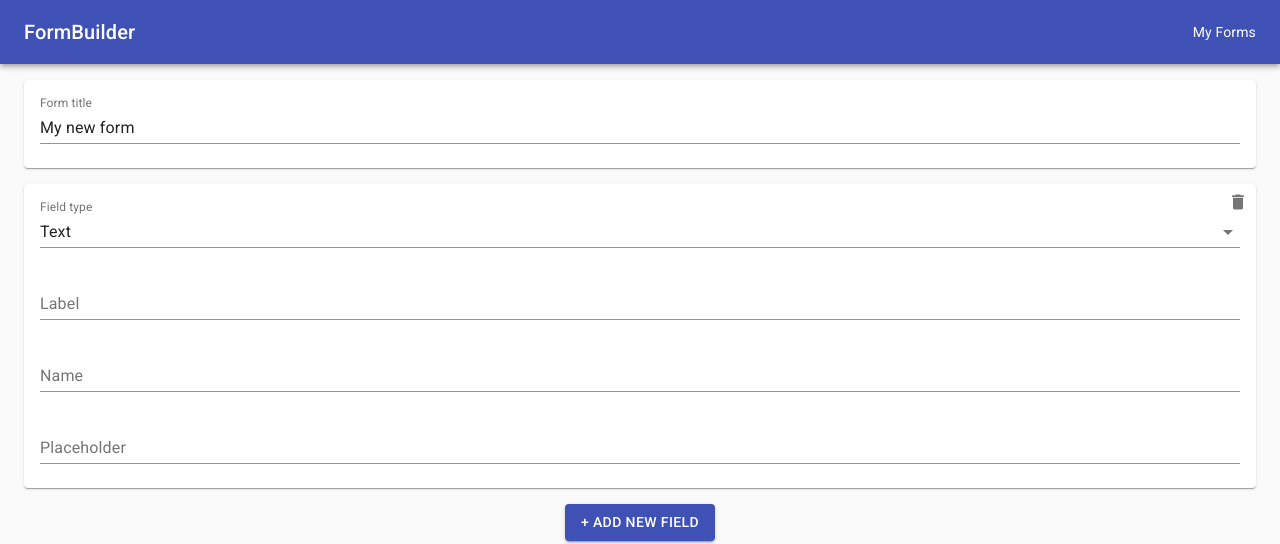
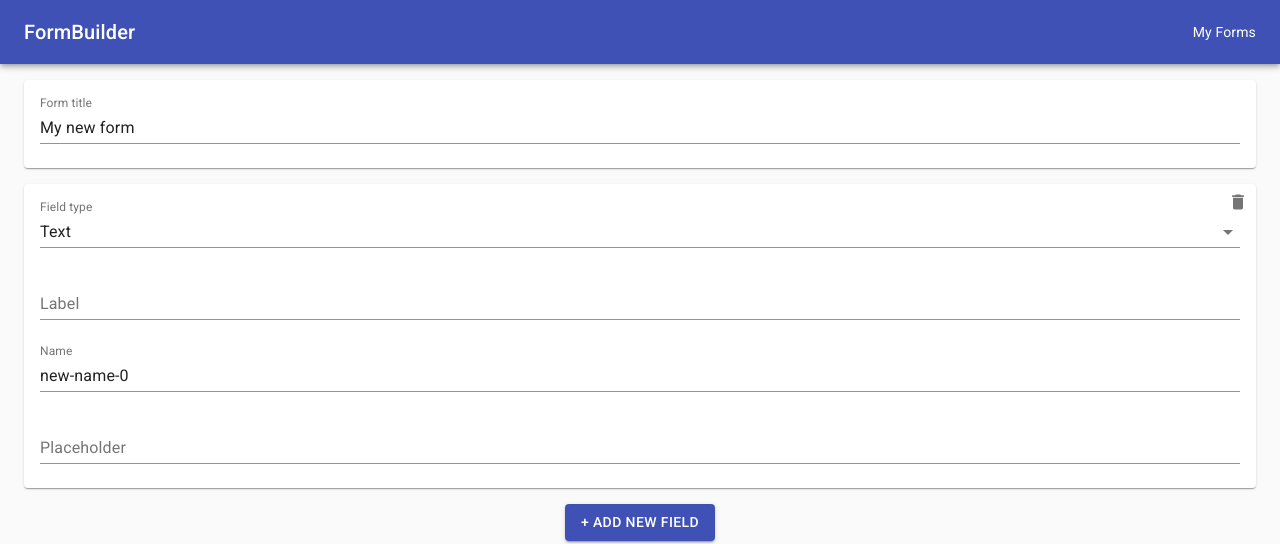
Before and after one commit to cousinzodin/form-builder, a React (Create React App) app: page /constructor in a window 1280 px wide. Both pictures are taken after a click on the button "+ ADD NEW FIELD". Shown: the top 544 px of the page. Built offline with nearby package versions, Linux system fonts and the light colour scheme.

Commit message:
add moving fields

```diff
--- a/package.json
+++ b/package.json
@@ -10,6 +10,7 @@
     "classnames": "^2.2.6",
     "prop-types": "^15.7.2",
     "react": "^16.9.0",
+    "react-beautiful-dnd": "^11.0.5",
     "react-dom": "^16.9.0",
     "react-redux": "^7.1.1",
     "react-router-dom": "^5.0.1",
--- a/src/components/pages/FormConstructorPage.js
+++ b/src/components/pages/FormConstructorPage.js
@@ -5,10 +5,8 @@ import * as actionTypes from '../../store/actions';
 import {Paper, Fab, Button, CircularProgress} from '@material-ui/core/';
 import styled from '../hoc/styled';
 import Layout from '../layout/Layout';
-//import FormItem from '../shared/FormItem';
-import FormConstructorItem from '../shared/FormConstructorItem';
+import FormConstructorList from '../shared/FormConstructorList';
 import FormInput from '../shared/FormInput';
-import ButtonDelete from "../shared/ButtonDelete";
 import withErrorHandler from "../hoc/withErrorHandler";
 
 const StyledPaper = styled(Paper)(theme => ({
@@ -18,8 +16,16 @@ const StyledPaper = styled(Paper)(theme => ({
   marginTop: theme.spacing(2),
   color: theme.palette.text.secondary,
   textAlign: 'left',
-  position: 'relative'
 }));
+
+
+const reorder = (list, startIndex, endIndex) => {
+  const result = [...list];
+  const [removed] = result.splice(startIndex, 1);
+  result.splice(endIndex, 0, removed);
+
+  return result;
+};
 
 class FormConstructorPage extends React.Component {
   id = this.props.match.params.id
@@ -79,7 +85,7 @@ class FormConstructorPage extends React.Component {
   addField = () => {
     const newField = {
       type: "text",
-      name: "",
+      name: "new-name-" + this.state.fields.length,
       label: "",
       placeholder: "",
     }
@@ -93,15 +99,33 @@ class FormConstructorPage extends React.Component {
   }
 
   handleFieldChange = (field, index) => {
-    // console.log(field);
+   // console.log(field, index);
     const updatedFields = [...this.state.fields];
     updatedFields[index] = field;
     this.setState({fields: updatedFields});
-    // console.log(updatedFields);
+     console.log(updatedFields);
   }
 
   handleNameChange = (e) => {
     this.setState({name: e.target.value});
+  }
+
+  reorderFields = result => {
+    if (!result.destination) {
+      return;
+    }
+
+    if (result.destination.index === result.source.index) {
+      return;
+    }
+
+    const fields = reorder(
+      this.state.fields,
+      result.source.index,
+      result.destination.index
+    );
+
+    this.setState({fields});
   }
 
   render() {
@@ -112,19 +136,7 @@ class FormConstructorPage extends React.Component {
           <StyledPaper>
             <FormInput onChange={this.handleNameChange} label="Form title" id="new-form-title-field" placeholder="My new form" value={this.state.name} />
           </StyledPaper>
-          {this.state.fields.map((field, index) => (
-            <StyledPaper key={field.name + index}>
-              <ButtonDelete onClick={() => this.deleteField(field.name)} />
-              <FormConstructorItem
-                onFieldChange={(field) => this.handleFieldChange(field, index)}
-                type={field.type}
-                name={field.name}
-                label={field.label}
-                placeholder={field.placeholder}
-                items={field.items}
-                default={field.default} />
-            </StyledPaper>
-          ))}
+          <FormConstructorList fields={this.state.fields} onDragEnd={this.reorderFields} onFieldChange={this.handleFieldChange} onDelete={this.deleteField}/>
           <Button onClick={this.addField} variant="contained" color="primary">+ Add new field</Button>
         </React.Fragment>;
     }
@@ -135,8 +147,6 @@ class FormConstructorPage extends React.Component {
     );
   }
 }
-
-
 
 const mapStateToProps = state => {
   return {
--- a/src/components/shared/FormConstructorItem.js
+++ b/src/components/shared/FormConstructorItem.js
@@ -6,6 +6,17 @@ import ButtonDelete from "./ButtonDelete";
 import FormSelect from "./FormSelect";
 import {formatToSnakeCase} from "../../utils";
 import {Button, Paper, Typography} from '@material-ui/core';
+import {Draggable} from 'react-beautiful-dnd';
+
+const StyledPaperBig = styled(Paper)(theme => ({
+  padding: theme.spacing(2),
+  paddingTop: 0,
+  marginBottom: theme.spacing(2),
+  marginTop: theme.spacing(2),
+  color: theme.palette.text.secondary,
+  textAlign: 'left',
+  position: 'relative'
+}));
 
 const StyledPaper = styled(Paper)(theme => ({
   padding: theme.spacing(2),
@@ -100,13 +111,13 @@ export default class FormConstructorItem extends React.Component {
     const {type, name, label, placeholder, items, defaultOption} = state;
     switch (type) {
       case 'dropdown':
-        this.props.onFieldChange({type, name, label, items, default: defaultOption});
+        this.props.onFieldChange({type, name, label, items, default: defaultOption}, this.props.index);
         break;
       case 'checkmark':
-        this.props.onFieldChange({type, name, label});
+        this.props.onFieldChange({type, name, label}, this.props.index);
         break;
       default:
-        this.props.onFieldChange({type, name, label, placeholder});
+        this.props.onFieldChange({type, name, label, placeholder}, this.props.index);
     }
   }
 
@@ -114,10 +125,22 @@ export default class FormConstructorItem extends React.Component {
     this.save(this.state);
   }
 
+  delete = () => {
+    this.props.onDelete(this.state.name);
+  }
+
   render() {
     const {type, name, label, placeholder, items, defaultOption} = this.state;
     return (
-      <div>
+
+      <Draggable draggableId={name} index={this.props.index}>
+        {provided => (
+          <div ref={provided.innerRef}
+            {...provided.draggableProps}
+            {...provided.dragHandleProps}>
+
+            <StyledPaperBig>
+              <ButtonDelete onClick={this.delete} />
               <FormSelect onChange={this.onTypeChange} label="Field type" name={"type"} options={this.types} value={type} defaultOption={defaultOption} />
               <FormInput onChange={this.onChange} onBlur={this.onBlur} label="Label" name={"label"} placeholder="My field" type="text" value={label} />
               <FormInput onBlur={this.onBlur} onChange={this.onChange} label="Name" name={"name"} placeholder="my-field" type="text" value={name} />
@@ -128,7 +151,7 @@ export default class FormConstructorItem extends React.Component {
                   {(items && items.length) ? items.map((option, index) => {
                     const i = index + 1;
                     return (<StyledPaper key={index} elevation={0}>
-                <ButtonDelete onClick={() => this.deleteOption(option.value)}/>
+                      <ButtonDelete onClick={() => this.deleteOption(option.value)} />
                       <FormInput onChange={(e) => this.onOptionChange(e, index)} onBlur={this.onBlur} label={"Option " + i + " name"} name="name" id={"option-name-field-" + i} placeholder="Option name" type="text" value={option.name} />
                       <FormInput onChange={(e) => this.onOptionChange(e, index)} onBlur={this.onBlur} label={"Option " + i + " value"} name="value" id={"option-value-field-" + i} placeholder="option-value" type="text" value={option.value} />
                     </StyledPaper>)
@@ -140,7 +163,15 @@ export default class FormConstructorItem extends React.Component {
                 </React.Fragment>
                 : null
               }
-      </div >
+            </StyledPaperBig >
+
+          </div>
+
+        )}
+      </Draggable>
+
+
+
 
 
     )
@@ -148,6 +179,7 @@ export default class FormConstructorItem extends React.Component {
 }
 
 FormConstructorItem.propTypes = {
+  inmex: PropTypes.number,
   id: PropTypes.string,
   label: PropTypes.string,
   type: PropTypes.string,
--- /dev/null
+++ b/src/components/shared/FormConstructorList.js
@@ -0,0 +1,34 @@
+import React from 'react';
+import {DragDropContext, Droppable} from 'react-beautiful-dnd';
+import FormConstructorItem from './FormConstructorItem';
+
+export default function FormConstructorList(props) {
+  const {fields, onFieldChange, onDragEnd, onDelete} = props;
+
+  const items = fields.map((field, index) => (
+    <FormConstructorItem
+      key={field.name}
+      index={index}
+      onFieldChange={onFieldChange}
+      onDelete={onDelete}
+      type={field.type}
+      name={field.name}
+      label={field.label}
+      placeholder={field.placeholder}
+      items={field.items}
+      default={field.default} />
+  ));
+
+  return (
+    <DragDropContext onDragEnd={onDragEnd}>
+      <Droppable droppableId="list">
+        {provided => (
+          <div ref={provided.innerRef} {...provided.droppableProps}>
+            {items}
+            {provided.placeholder}
+          </div>
+        )}
+      </Droppable>
+    </DragDropContext>
+  );
+}
```
Also changed, not shown: 1 other file (tests, documents, lock files or other folders). Lines whose indentation alone changed are shown as unchanged.
